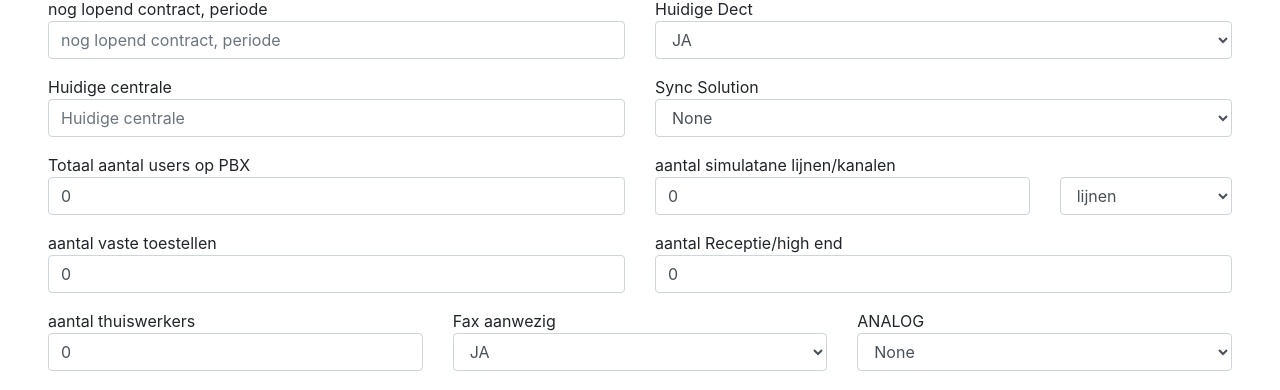
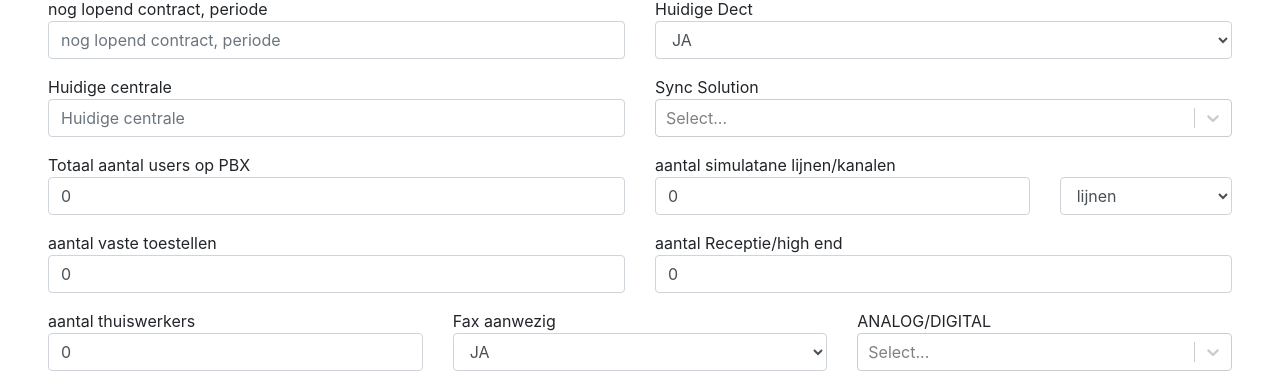
Before and after one commit to MuhammadUsman786786/tl_create_contact, a React (Create React App) app: page / in a window 1280 px wide. Shown: the part 549-939 px from the top of the page. Built offline with nearby package versions, Linux system fonts and the light colour scheme; a web font is replaced by a local one.

Commit message:
Multiselect added

```diff
--- a/package.json
+++ b/package.json
@@ -13,6 +13,7 @@
     "react-bootstrap": "^1.3.0",
     "react-dom": "^16.13.1",
     "react-scripts": "3.4.1",
+    "react-select": "^3.1.0",
     "react-toastify": "^6.0.8"
   },
   "scripts": {
--- a/src/App.js
+++ b/src/App.js
@@ -46,7 +46,7 @@ const FORM_INITIAL_STATE = {
 
 	numberOfHomeWorkers: 0,
 	isFaxAvailable: STATUS_KEYS.TRUE,
-	isAnalogDigitalFax: STATUS_KEYS.TRUE,
+	analogDigitalFax: STATUS_KEYS.TRUE,
 
 	numberOfSoftPhones: 0,
 	numberOfHeadSets: 0,
@@ -142,7 +142,7 @@ const InfrastructureSection = (props) => {
 	const {
 		isOnGoingContractPeriod, isDect, currentPowerStation, syncSolution, totalUserOnPBX, simulatedLinesOrChannelsCount,
 		simulatedLinesOrChannelsUnit, numberOfFixedPhones, numberOfReceptionHighEnd,
-		numberOfHomeWorkers, isFaxAvailable, isAnalogDigitalFax, numberOfSoftPhones,
+		numberOfHomeWorkers, isFaxAvailable, analogDigitalFax, numberOfSoftPhones,
 		numberOfHeadSets, desiredFunctions, onChange
 	} = props || {}
 	//TODO on going contract
@@ -182,6 +182,7 @@ const InfrastructureSection = (props) => {
 			</div>
 			<div className='col-6'>
 				<MultiSelect
+					isMultiSelect
 					name='syncSolution'
 					value={ syncSolution }
 					title={ 'Sync Solution' }
@@ -271,9 +272,10 @@ const InfrastructureSection = (props) => {
 			<Fragment>
 				<div className='col-4'>
 					<MultiSelect
-						name='isAnalogDigitalFax'
-						value={ isAnalogDigitalFax }
-						title={ 'ANALOG' }
+						isMultiSelect
+						name='analogDigitalFax'
+						value={ analogDigitalFax }
+						title={ 'ANALOG/DIGITAL' }
 						onChange={ onChange }
 						dataList={ SYNC_SOLUTION_DATALIST }
 					/>
@@ -579,17 +581,17 @@ const App = () => {
 
 	const submitForm = async () => {
 		const isValid = formValidationHandler(formState)
-		console.log({isValid})
 		if (!isValid) {
 			return
 		}
 		console.log('make api call')
 		const params = buildApiParams(formState)
+		console.log(params)
 		try {
 			setLoading(true)
-			const response = await axios.post(API_URL, params)
+			// const response = await axios.post(API_URL, params)
 			// const {code} = response || {}
-			toast.success('Request sent successfully')
+			// toast.success('Request sent successfully')
 		} catch (e) {
 			toast.error('Error is found')
 		} finally {
--- a/src/Components/MultiSelect/index.js
+++ b/src/Components/MultiSelect/index.js
@@ -1,25 +1,39 @@
 import React from 'react';
 import {map} from 'lodash'
 import {STATUS_KEYS} from "../../Utilities/Constants";
+import Select from "react-select";
 
 const DATA_LIST = [
 	{id: '1', value: STATUS_KEYS.TRUE, title: 'JA'},
 	{id: '2', value: STATUS_KEYS.FALSE, title: 'NEE'},
 ]
 const MultiSelect = (props) => {
-	const {name, dataList = DATA_LIST, value, title, className, onChange} = props || {}
+	const {name, dataList = DATA_LIST, value, title, className, onChange, isMultiSelect = false} = props || {}
 
 	return (
 		<div className={ className }>
 			<span>{ title }</span>
+			{ isMultiSelect ?
+				<Select
+					defaultValue={ [] }
+					isMulti
+					name="colors"
+					options={ dataList }
+					className="basic-multi-select"
+					classNamePrefix="select"
+					onChange={ (updatedValue) => {
+						onChange({target: {name, value: updatedValue}})
+					} }
+				/> :
 				<select
-				value={value}
+					value={ value }
 					name={ name }
 					className="form-control" onChange={ onChange }>
 					{ map(dataList, ({id, value: itemValue, title: itemTitle}) => {
 						return <option key={ id } value={ itemValue }>{ itemTitle }</option>
 					}) }
 				</select>
+			}
 		</div>
 	);
 }
--- a/src/Utilities/Constants.js
+++ b/src/Utilities/Constants.js
@@ -34,11 +34,10 @@ export const USER_INFO_DATA_LIST = [
 ]
 
 export const SYNC_SOLUTION_DATALIST = [
-	{id: '0', value: '', title: 'None'},
-	{id: '1', value: 'Analog', title: 'Analog'},
-	{id: '2', value: 'Digital', title: 'Digital'},
-	{id: '3', value: 'ISDN', title: 'ISDN'},
-	{id: '4', value: 'IP', title: 'IP'},
+	{id: '1', value: 'Analog', title: 'Analog',label: 'Analog'},
+	{id: '2', value: 'Digital', title: 'Digital',label: 'Digital'},
+	{id: '3', value: 'ISDN', title: 'ISDN',label: 'ISDN'},
+	{id: '4', value: 'IP', title: 'IP',label: 'IP'},
 ]
 
 export const API_URL='http://www.google.com'
--- a/src/Utilities/Transform.js
+++ b/src/Utilities/Transform.js
@@ -3,6 +3,10 @@ import {STATUS_KEYS} from "./Constants";
 
 const getBooleanByType = (value) => {
 	return value === STATUS_KEYS.TRUE
+}
+
+export const pullValue = (dataList) => {
+	return _.map(dataList || [], ({value}) => value)
 }
 
 export const buildApiParams = (props) => {
@@ -33,7 +37,7 @@ export const buildApiParams = (props) => {
 
 		numberOfHomeWorkers,
 		isFaxAvailable,
-		isAnalogDigitalFax,
+		analogDigitalFax,
 
 		numberOfSoftPhones,
 		numberOfHeadSets,
@@ -86,7 +90,7 @@ export const buildApiParams = (props) => {
 		{id: 'is_ongoing_contract_period', value: isOnGoingContractPeriod},
 		{id: 'is_dect', value: getBooleanByType(isDect)},
 		{id: 'current_power_station', value: currentPowerStation},
-		{id: 'sync_solution', value: syncSolution},
+		{id: 'sync_solution', value: pullValue(syncSolution)},
 		{id: 'total_user_on_pbx', value: totalUserOnPBX},
 		{id: 'simulated_lines_or_channels_count', value: simulatedLinesOrChannelsCount},
 		{id: 'simulated_lines_or_channels_unit', value: simulatedLinesOrChannelsUnit},
@@ -94,7 +98,7 @@ export const buildApiParams = (props) => {
 		{id: 'number_Of_reception_high_end', value: numberOfReceptionHighEnd},
 		{id: 'number_of_home_workers', value: numberOfHomeWorkers},
 		{id: 'is_fax_available', value: getBooleanByType(isFaxAvailable)},
-		{id: 'is_analog_digital_fax', value: getBooleanByType(isAnalogDigitalFax)},
+		{id: 'is_analog_digital_fax', value: pullValue(analogDigitalFax)},
 		{id: 'number_of_home_workers', value: numberOfHomeWorkers},
 		{id: 'is_fax_available', value: isFaxAvailable},
 		{id: 'number_of_soft_phones', value: numberOfSoftPhones},
```
Also changed, not shown: 1 other file (tests, documents, lock files or other folders). Lines whose indentation alone changed are shown as unchanged.
